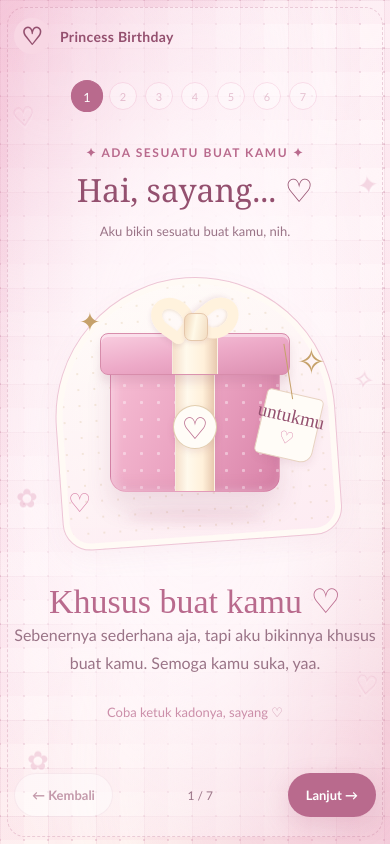
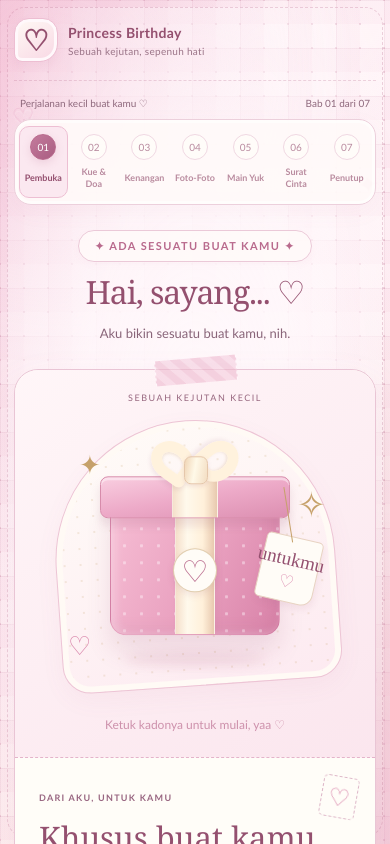
Before and after one commit to Viki24434/princess-birthday, a React (Vite) app: page / in a window 390 px wide. Shown: the top 844 px of the page. Built offline with nearby package versions, Linux system fonts and the light colour scheme.

Commit message:
Perbaiki komponen komponen lebih indah lagi dan juga terlihat interaktif

```diff
--- a/src/App.jsx
+++ b/src/App.jsx
@@ -4,9 +4,8 @@ import { useEffect, useState } from "react";
 import useBirthdayData from "./hooks/useBirthdayData";
 
 import DecorativeBackground from "./components/DecorativeBackground";
-import SceneNavigation, {
-  scenes
-} from "./components/SceneNavigation";
+import SceneNavigation from "./components/SceneNavigation";
+import { scenes } from "./data/scenes";
 
 import WelcomeScene from "./scenes/WelcomeScene";
 import CakeScene from "./scenes/CakeScene";
@@ -187,12 +186,13 @@ export default function App() {
             <span className="brand__icon">♡</span>
 
             <span className="brand__text">
-              Princess Birthday
+              <strong>Princess Birthday</strong>
+              <small>Sebuah kejutan, sepenuh hati</small>
             </span>
           </button>
 
           <span className="header-label">
-            Khusus Buat Kamu ✦
+            <span aria-hidden="true">✦</span> Khusus Buat Kamu
           </span>
         </header>
 
--- a/src/components/SceneNavigation.jsx
+++ b/src/components/SceneNavigation.jsx
@@ -1,13 +1,4 @@
-
-const scenes = [
-  { id: "welcome", label: "Pembuka" },
-  { id: "cake", label: "Kue Ulang Tahun" },
-  { id: "memories", label: "Kenangan Kita" },
-  { id: "photobooth", label: "Foto-Foto" },
-  { id: "game", label: "Petualangan Kecil" },
-  { id: "letter", label: "Surat Buat Kamu" },
-  { id: "final", label: "Penutup" }
-];
+import { scenes } from "../data/scenes";
 
 export default function SceneNavigation({
   currentScene,
@@ -24,6 +15,11 @@ export default function SceneNavigation({
 
   return (
     <>
+      <div className="journey-shell">
+        <div className="journey-heading">
+          <span>Perjalanan kecil buat kamu <span aria-hidden="true">♡</span></span>
+          <span>Bab {String(currentIndex + 1).padStart(2, "0")} dari {String(scenes.length).padStart(2, "0")}</span>
+        </div>
         <nav
           className="scene-progress"
           aria-label="Perjalanan kejutan ulang tahun"
@@ -46,17 +42,21 @@ export default function SceneNavigation({
                 ].filter(Boolean).join(" ")}
                 disabled={!isUnlocked}
                 onClick={() => onNavigate(scene.id)}
-              aria-label={`Buka halaman ${scene.label}`}
+                aria-label={`Buka halaman ${scene.label}${isUnlocked ? "" : ", belum terbuka"}`}
                 aria-current={
                   isActive ? "step" : undefined
                 }
                 title={scene.label}
               >
-              <span>{index + 1}</span>
+                <span className="progress-dot__number" aria-hidden="true">
+                  {isUnlocked && index < currentIndex ? "✓" : String(index + 1).padStart(2, "0")}
+                </span>
+                <span className="progress-dot__label">{scene.shortLabel}</span>
               </button>
             );
           })}
         </nav>
+      </div>
 
       <footer className="bottom-navigation">
         <button
@@ -73,7 +73,8 @@ export default function SceneNavigation({
         </button>
 
         <span className="navigation-caption">
-          {currentIndex + 1} / {scenes.length}
+          <strong>{scenes[currentIndex].label}</strong>
+          <small>{currentIndex + 1} / {scenes.length}</small>
         </span>
 
         {nextScene ? (
@@ -98,5 +99,3 @@ export default function SceneNavigation({
     </>
   );
 }
-
-export { scenes };
--- /dev/null
+++ b/src/data/scenes.js
@@ -0,0 +1,9 @@
+export const scenes = [
+  { id: "welcome", label: "Pembuka", shortLabel: "Pembuka" },
+  { id: "cake", label: "Kue Ulang Tahun", shortLabel: "Kue & Doa" },
+  { id: "memories", label: "Kenangan Kita", shortLabel: "Kenangan" },
+  { id: "photobooth", label: "Foto-Foto", shortLabel: "Foto-Foto" },
+  { id: "game", label: "Petualangan Kecil", shortLabel: "Main Yuk" },
+  { id: "letter", label: "Surat Buat Kamu", shortLabel: "Surat Cinta" },
+  { id: "final", label: "Penutup", shortLabel: "Penutup" }
+];
--- a/src/scenes/WelcomeScene.jsx
+++ b/src/scenes/WelcomeScene.jsx
@@ -1,81 +1,58 @@
-
 import { useState } from "react";
 import SceneLayout from "../components/SceneLayout";
 import GiftBox from "../components/GiftBox";
 
-export default function WelcomeScene({
-  birthday,
-  onContinue
-}) {
+export default function WelcomeScene({ birthday, onContinue }) {
   const [giftOpened, setGiftOpened] = useState(false);
+  const nickname = birthday?.recipient?.nickname || "sayang";
 
   return (
     <SceneLayout
       className="welcome-scene"
       eyebrow="Ada sesuatu buat kamu"
-      title={
-        giftOpened
-          ? "Selamat ulang tahun, sayang ♡"
-          : "Hai, sayang... ♡"
-      }
-      description={
-        giftOpened
-          ? "Hehe, akhirnya dibuka juga."
-          : "Aku bikin sesuatu buat kamu, nih."
-      }
+      title={giftOpened ? `Selamat ulang tahun, ${nickname} ♡` : `Hai, ${nickname}... ♡`}
+      description={giftOpened ? "Kadonya baru permulaan, masih ada cerita lainnya." : "Aku bikin sesuatu buat kamu, nih."}
     >
-      {!giftOpened ? (
-        <>
-          <GiftBox
-            onOpened={() => setGiftOpened(true)}
-          />
+      <div className={`welcome-card ${giftOpened ? "is-opened" : ""}`}>
+        <div className="welcome-card__art">
+          <span className="welcome-card__label">SEBUAH KEJUTAN KECIL</span>
+          {giftOpened ? (
+            <div className="gift-reveal__heart" aria-hidden="true">♡</div>
+          ) : (
+            <GiftBox onOpened={() => setGiftOpened(true)} />
+          )}
+          <p className="gift-instruction" role="status">
+            {giftOpened ? "Yeay, kadonya sudah terbuka! ♡" : "Ketuk kadonya untuk mulai, yaa ♡"}
+          </p>
+        </div>
 
-          <div className="scene-message">
-            <span className="script-text">
-              Khusus buat kamu ♡
-            </span>
-
-            <p>
-              Sebenernya sederhana aja, tapi aku
-              bikinnya khusus buat kamu.
-              Semoga kamu suka, yaa.
-            </p>
+        <div className="welcome-card__message">
+          <span className="welcome-card__stamp" aria-hidden="true">♡</span>
+          <span className="welcome-card__eyebrow">DARI AKU, UNTUK KAMU</span>
+          <h2>{giftOpened ? "Hari ini, tentang kamu." : "Khusus buat kamu."}</h2>
+          <p>
+            {giftOpened
+              ? "Hari ini kan hari spesial kamu. Jadi aku pengen bikin sesuatu yang bisa kamu inget nantinya."
+              : birthday?.website?.welcomeMessage || "Sebenernya sederhana aja, tapi aku bikinnya khusus buat kamu. Semoga kamu suka, yaa."}
+          </p>
+          {giftOpened ? (
+            <>
+              <p>Aku harap kamu seneng yaa, soalnya masih ada beberapa kejutan kecil lainnya, hehe.</p>
+              <button type="button" className="btn btn--primary btn--large" onClick={onContinue}>
+                Lanjut, yuk <span aria-hidden="true">→</span>
+              </button>
+            </>
+          ) : (
+            <div className="welcome-card__previews" aria-label="Beberapa kejutan yang menunggu">
+              <span>Kue & doa</span><span>Kenangan kita</span><span>Surat cinta</span>
+            </div>
+          )}
+          <div className="welcome-card__signature">
+            <span>Dengan sepenuh hati,</span>
+            <strong>{birthday?.sender?.name || "Aku"} <span aria-hidden="true">♡</span></strong>
           </div>
-
-          <p className="gift-instruction">
-            Coba ketuk kadonya, sayang ♡
-          </p>
-        </>
-      ) : (
-        <div className="gift-reveal">
-          <div
-            className="gift-reveal__heart"
-            aria-hidden="true"
-          >
-            ♡
-          </div>
-
-          <p>
-            Hari ini kan hari spesial kamu.
-            Jadi aku pengen bikin sesuatu
-            yang bisa kamu inget nantinya.
-          </p>
-
-          <p>
-            Aku harap kamu seneng yaa,
-            soalnya masih ada beberapa
-            kejutan kecil lainnya, hehe.
-          </p>
-
-          <button
-            type="button"
-            className="btn btn--primary btn--large"
-            onClick={onContinue}
-          >
-            Lanjut, yuk ♡
-          </button>
         </div>
-      )}
+      </div>
     </SceneLayout>
   );
 }
--- a/src/styles/components.css
+++ b/src/styles/components.css
@@ -133,43 +133,92 @@
    PROGRESS NAVIGATION
 ======================================== */
 
+.journey-shell {
+  width: min(100%, 820px);
+  margin: 20px auto 0;
+}
+
+.journey-heading {
+  display: flex;
+  justify-content: space-between;
+  gap: 12px;
+  padding: 0 6px 10px;
+  color: #8e687c;
+  font-size: 11px;
+}
+
 .scene-progress {
-  display: flex;
+  display: grid;
+  grid-template-columns: repeat(7, minmax(0, 1fr));
   align-items: center;
-  justify-content: center;
-  gap: 12px;
+  gap: 4px;
   padding: 10px;
+  border: 1px solid #ecd0dc;
+  border-radius: 22px;
+  background: #fffaf9e6;
+  box-shadow: 0 7px 24px #b96a8d0b, inset 0 0 0 3px #ffffff80;
 }
 
 .progress-dot {
+  position: relative;
   display: grid;
   place-items: center;
-
+  gap: 7px;
+
+  width: 100%;
+  min-height: 70px;
+  padding: 7px 2px;
+
+  border: 1px solid transparent;
+  border-radius: 13px;
+
+  background: transparent;
+  color: var(--pink-700);
+  font-size: 11px;
+  transition: background var(--transition-fast), border-color var(--transition-fast);
+}
+
+.progress-dot__number {
+  display: grid;
+  place-items: center;
   width: 30px;
   height: 30px;
-
-  border: 1px solid var(--pink-300);
+  border: 1px solid #e7c5d5;
   border-radius: 50%;
-
-  background: white;
-  color: var(--pink-600);
+  background: #fffdfa;
   font-size: 11px;
-  transition: var(--transition-fast);
+}
+
+.progress-dot__label {
+  font-size: 10px;
+  font-weight: 700;
+  line-height: 1.3;
 }
 
 .progress-dot.is-active {
-  background: var(--pink-600);
+  background: #fbe8f0;
+  border-color: #edbfd3;
+  color: var(--pink-700);
+}
+
+.progress-dot.is-active .progress-dot__number {
+  background: linear-gradient(135deg, #c47b9d, #a95d81);
   color: white;
   border-color: var(--pink-600);
-  transform: scale(1.15);
-}
-
-.progress-dot.is-unlocked:not(.is-active) {
-  background: var(--pink-100);
+  box-shadow: 0 3px 8px #b96a8d30;
+}
+
+.progress-dot.is-unlocked:not(.is-active):hover {
+  background: #fff0e6;
+}
+
+.progress-dot.is-unlocked:not(.is-active) .progress-dot__number {
+  color: var(--pink-700);
+  background: #f9e7ee;
 }
 
 .progress-dot:disabled {
-  opacity: 0.35;
+  opacity: 0.65;
 }
 
 .bottom-navigation {
@@ -178,15 +227,175 @@
   align-items: center;
   justify-content: space-between;
   gap: 12px;
-  width: min(100%, 500px);
+  width: min(100%, 820px);
   margin: 0 auto;
-  padding: 12px 0 20px;
+  padding: 16px 20px;
+  border: 1px solid #ecd0dc;
+  border-radius: 22px;
+  background: #fffaf9ed;
+  box-shadow: 0 7px 24px #b96a8d0b;
 }
 
 .navigation-caption {
+  display: flex;
+  flex-direction: column;
+  align-items: center;
+  gap: 5px;
   white-space: nowrap;
   font-size: 12px;
   color: var(--text-secondary);
+}
+
+.navigation-caption strong {
+  color: var(--pink-700);
+  font-size: 12px;
+}
+
+.navigation-caption small {
+  font-size: 10px;
+  letter-spacing: 0.12em;
+}
+
+/* Halaman pembuka berupa selembar kartu kenangan. */
+.welcome-card {
+  position: relative;
+  display: grid;
+  grid-template-columns: 0.95fr 1.05fr;
+  width: min(100%, 900px);
+  border: 1px solid #e9c5d5;
+  border-radius: 28px;
+  background: #fffdf8;
+  box-shadow: 0 16px 42px #b96a8d16, 0 3px 0 #f2dce5;
+}
+
+.welcome-card::before,
+.final-card::before {
+  content: "";
+  position: absolute;
+  z-index: 1;
+  top: -12px;
+  left: calc(50% - 40px);
+  width: 80px;
+  height: 25px;
+  border-inline: 1px dashed #fff7fb;
+  background: repeating-linear-gradient(45deg, #edb9ce99 0 7px, #f4cede99 7px 14px);
+  transform: rotate(-5deg);
+  pointer-events: none;
+}
+
+.welcome-card__art {
+  position: relative;
+  display: flex;
+  flex-direction: column;
+  align-items: center;
+  justify-content: center;
+  gap: 14px;
+  min-width: 0;
+  min-height: 380px;
+  padding: 44px 14px 22px;
+  border-right: 1px dashed #e4b4ca;
+  border-radius: 28px 0 0 28px;
+  background: linear-gradient(145deg, #fff6f8, #fbe6ee);
+}
+
+.welcome-card__label {
+  position: absolute;
+  top: 22px;
+  color: #97677f;
+  font-size: 9px;
+  letter-spacing: 0.17em;
+}
+
+.welcome-card__art .gift-instruction {
+  font-size: 12px;
+}
+
+.welcome-card__message {
+  position: relative;
+  display: flex;
+  flex-direction: column;
+  justify-content: center;
+  align-items: flex-start;
+  gap: 18px;
+  min-width: 0;
+  padding: 42px 36px;
+}
+
+.welcome-card__stamp {
+  position: absolute;
+  top: 18px;
+  right: 18px;
+  display: grid;
+  place-items: center;
+  width: 36px;
+  height: 42px;
+  border: 1px dashed #dcb4c6;
+  border-radius: 5px;
+  color: var(--pink-500);
+  font-size: 24px;
+  transform: rotate(10deg);
+}
+
+.welcome-card__eyebrow {
+  padding-right: 28px;
+  color: #986580;
+  font-size: 9px;
+  font-weight: 700;
+  letter-spacing: 0.14em;
+}
+
+.welcome-card__message h2 {
+  max-width: 290px;
+  color: var(--pink-700);
+  font-size: clamp(27px, 3vw, 36px);
+  line-height: 1.2;
+  text-wrap: balance;
+}
+
+.welcome-card__message p {
+  color: #896579;
+  font-size: 14px;
+}
+
+.welcome-card__previews {
+  display: flex;
+  flex-wrap: wrap;
+  gap: 7px;
+}
+
+.welcome-card__previews span {
+  padding: 7px 10px;
+  border: 1px solid #eddbcc;
+  border-radius: 6px;
+  background: #fff8ed;
+  color: #8d6a61;
+  font-size: 10px;
+}
+
+.welcome-card__signature {
+  display: flex;
+  flex-direction: column;
+  gap: 5px;
+  width: 100%;
+  margin-top: 2px;
+  padding-top: 18px;
+  border-top: 1px dashed #ead0d9;
+}
+
+.welcome-card__signature > span {
+  color: var(--text-secondary);
+  font-size: 11px;
+}
+
+.welcome-card__signature strong {
+  color: var(--pink-700);
+  font-family: var(--font-script);
+  font-size: 26px;
+  font-weight: 400;
+}
+
+.welcome-card.is-opened .welcome-card__art {
+  gap: 34px;
 }
 
 /* ========================================
@@ -1176,8 +1385,9 @@
   height: 150px;
   border-radius: 50%;
 
-  background: #f9dce7;
-  box-shadow: var(--shadow-soft);
+  border: 1px solid #e7b5cb;
+  background: radial-gradient(circle at 35% 25%, #fffaf2, #f9dce7 75%);
+  box-shadow: inset 0 0 0 7px #fff7fb, inset 0 0 0 8px #ebc4d6, var(--shadow-soft);
 
   animation: heart-pulse 2.5s ease-in-out infinite;
 }
@@ -1189,14 +1399,26 @@
 }
 
 .final-card {
+  position: relative;
   width: min(100%, 550px);
-  padding: 40px 30px;
-  border: 1px solid var(--border-soft);
-  border-radius: var(--radius-xl);
-
-  background: var(--bg-card);
-  box-shadow: var(--shadow-soft);
+  padding: 46px 38px;
+  border: 1px solid #e7c8d0;
+  border-radius: 24px;
+
+  background:
+    repeating-linear-gradient(transparent 0 31px, #dfc9b52e 31px 32px),
+    #fffcf3;
+  box-shadow: 0 16px 42px #b96a8d16, 0 4px 0 #f2dce5;
   text-align: center;
+}
+
+.final-card::after {
+  content: "";
+  position: absolute;
+  inset: 9px;
+  border: 1px dashed #dfb9c8;
+  border-radius: 16px;
+  pointer-events: none;
 }
 
 .final-card h2 {
@@ -1211,6 +1433,8 @@
 
 .final-card__divider {
   margin: 22px 0;
+  padding: 10px 0;
+  border-block: 1px dashed #e4c4cc;
   color: var(--gold);
 }
 
--- a/src/styles/global.css
+++ b/src/styles/global.css
@@ -92,7 +92,8 @@ p {
   justify-content: space-between;
   gap: 16px;
 
-  padding: 24px 4px;
+  padding: 24px 4px 22px;
+  border-bottom: 1px dashed rgba(185, 106, 141, 0.25);
 }
 
 .brand {
@@ -112,23 +113,47 @@ p {
   display: grid;
   place-items: center;
 
-  width: 36px;
-  height: 36px;
-  border-radius: 50%;
+  width: 44px;
+  height: 44px;
+  border: 1px solid #edbed2;
+  border-radius: 15px 15px 18px 8px;
 
-  background: var(--pink-200);
+  background: linear-gradient(145deg, #fffaf5, #f8d7e4);
   color: var(--pink-700);
-  font-size: 24px;
+  font-size: 29px;
+  box-shadow: inset 0 0 0 3px #fff8fb, 0 4px 10px #b96a8d12;
 }
 
 .brand__text {
   font-size: 14px;
+  display: flex;
+  flex-direction: column;
+  gap: 4px;
+  text-align: left;
+}
+
+.brand__text small {
+  color: var(--text-secondary);
+  font-size: 10px;
+  font-weight: 400;
+  letter-spacing: 0.03em;
 }
 
 .header-label {
   font-size: 12px;
   color: var(--text-secondary);
   letter-spacing: 0.04em;
+  display: inline-flex;
+  align-items: center;
+  gap: 8px;
+  padding: 10px 16px;
+  border: 1px solid #eed8cb;
+  border-radius: var(--radius-pill);
+  background: #fffcf5cc;
+}
+
+.header-label > span {
+  color: var(--gold);
 }
 
 .app-main {
@@ -177,22 +202,30 @@ p {
 
 .scene__eyebrow {
   color: var(--pink-600);
-  font-size: 12px;
+  font-size: 11px;
   font-weight: 700;
   letter-spacing: 0.13em;
   text-transform: uppercase;
+  padding: 8px 16px;
+  border: 1px solid #ebc9d8;
+  border-radius: var(--radius-pill);
+  background: #fffaf9cc;
+  box-shadow: 0 3px 8px #b96a8d08;
 }
 
 .scene__title {
-  font-size: clamp(34px, 6vw, 64px);
+  font-size: clamp(34px, 5.5vw, 58px);
   line-height: 1.12;
   color: var(--pink-700);
+  letter-spacing: -0.035em;
+  text-wrap: balance;
 }
 
 .scene__description {
   max-width: 480px;
-  color: var(--text-secondary);
+  color: #896579;
   font-size: 15px;
+  text-wrap: pretty;
 }
 
 .scene__content {
@@ -228,7 +261,7 @@ p {
   justify-content: center;
   gap: 8px;
 
-  min-height: 46px;
+  min-height: 48px;
   padding: 12px 22px;
 
   border: 1px solid transparent;
@@ -249,20 +282,36 @@ p {
   transform: translateY(-2px);
 }
 
-.btn--primary {
-  background: var(--pink-600);
-  color: white;
-  box-shadow: 0 8px 25px rgba(185, 106, 141, 0.22);
+.btn:not(:disabled):active {
+  transform: translateY(0);
 }
 
-.btn--primary:hover {
-  background: var(--pink-700);
+.btn--primary {
+  background: linear-gradient(135deg, #bd7396, #a95d81);
+  color: white;
+  border-color: #a65e80;
+  box-shadow: inset 0 1px 0 #ffffff40, 0 5px 0 #8b476d, 0 9px 18px #94506f24;
+}
+
+.btn--primary:not(:disabled):hover {
+  background: linear-gradient(135deg, #b2688d, #94506f);
+  box-shadow: inset 0 1px 0 #ffffff40, 0 6px 0 #834064, 0 12px 20px #94506f30;
 }
 
 .btn--secondary {
-  background: rgba(255, 255, 255, 0.78);
+  background: linear-gradient(145deg, #fffdf8, #fff2f5);
   color: var(--pink-700);
-  border-color: var(--border-soft);
+  border-color: #e5bdce;
+  box-shadow: inset 0 1px 0 white, 0 3px 0 #ecd1de;
+}
+
+.btn--secondary:not(:disabled):hover {
+  background: #fff9ed;
+  border-color: var(--pink-500);
+}
+
+.btn:disabled {
+  box-shadow: none;
 }
 
 .btn--large {
--- a/src/styles/responsive.css
+++ b/src/styles/responsive.css
@@ -42,22 +42,6 @@
 
   .welcome-illustration {
     height: 260px;
-  }
-
-  .scene-progress {
-    gap: 8px;
-  }
-
-  .progress-dot {
-    width: 28px;
-    height: 28px;
-  }
-
-  .bottom-navigation {
-    position: relative;
-    padding: 15px 0;
-    padding-bottom:
-      max(15px, env(safe-area-inset-bottom));
   }
 
   .bottom-navigation .btn {
@@ -135,10 +119,6 @@
     font-size: 14px;
   }
 
-  .final-card {
-    padding: 30px 22px;
-  }
-
   .final-actions {
     width: 100%;
   }
@@ -153,13 +133,8 @@
     font-size: 12px;
   }
 
-  .progress-dot {
-    width: 25px;
-    height: 25px;
-  }
-
-  .scene-progress {
-    gap: 6px;
+  .brand__text small {
+    font-size: 9px;
   }
 
   .polaroid-grid {
@@ -177,6 +152,96 @@
   .bottom-navigation .btn {
     padding-inline: 11px;
     font-size: 11px;
+  }
+}
+
+/* Kartu dan navigasi tetap lapang di layar HP. */
+@media (max-width: 767px) {
+  .journey-shell {
+    margin-top: 16px;
+  }
+
+  .journey-heading {
+    font-size: 10px;
+  }
+
+  .journey-heading > span:first-child {
+    max-width: 170px;
+  }
+
+  .scene-progress {
+    gap: 2px;
+    padding: 6px 4px;
+    border-radius: 17px;
+  }
+
+  .progress-dot {
+    width: 100%;
+    height: auto;
+    min-height: 65px;
+    gap: 6px;
+    border-radius: 10px;
+  }
+
+  .progress-dot__number {
+    width: 26px;
+    height: 26px;
+    font-size: 10px;
+  }
+
+  .progress-dot__label {
+    max-width: 52px;
+    min-height: 24px;
+    font-size: 9px;
+    display: grid;
+    align-items: center;
+  }
+
+  .bottom-navigation {
+    position: relative;
+    padding: 14px 12px max(14px, env(safe-area-inset-bottom));
+    gap: 8px;
+    border-radius: 18px;
+  }
+
+  .navigation-caption strong {
+    display: none;
+  }
+
+  .welcome-card {
+    grid-template-columns: 1fr;
+    max-width: 440px;
+    border-radius: 24px;
+  }
+
+  .welcome-card__art {
+    min-height: 350px;
+    padding-top: 40px;
+    border-right: 0;
+    border-bottom: 1px dashed #e4b4ca;
+    border-radius: 24px 24px 0 0;
+  }
+
+  .welcome-card__message {
+    padding: 34px 24px 28px;
+    gap: 16px;
+  }
+
+  .welcome-card__message h2 {
+    max-width: 100%;
+    font-size: 31px;
+  }
+
+  .welcome-card__message .btn {
+    align-self: stretch;
+  }
+
+  .welcome-card__art .gift-reveal__heart {
+    margin-block: 30px;
+  }
+
+  .final-card {
+    padding: 36px 25px;
   }
 }
 
```
Lines whose indentation alone changed are shown as unchanged.
